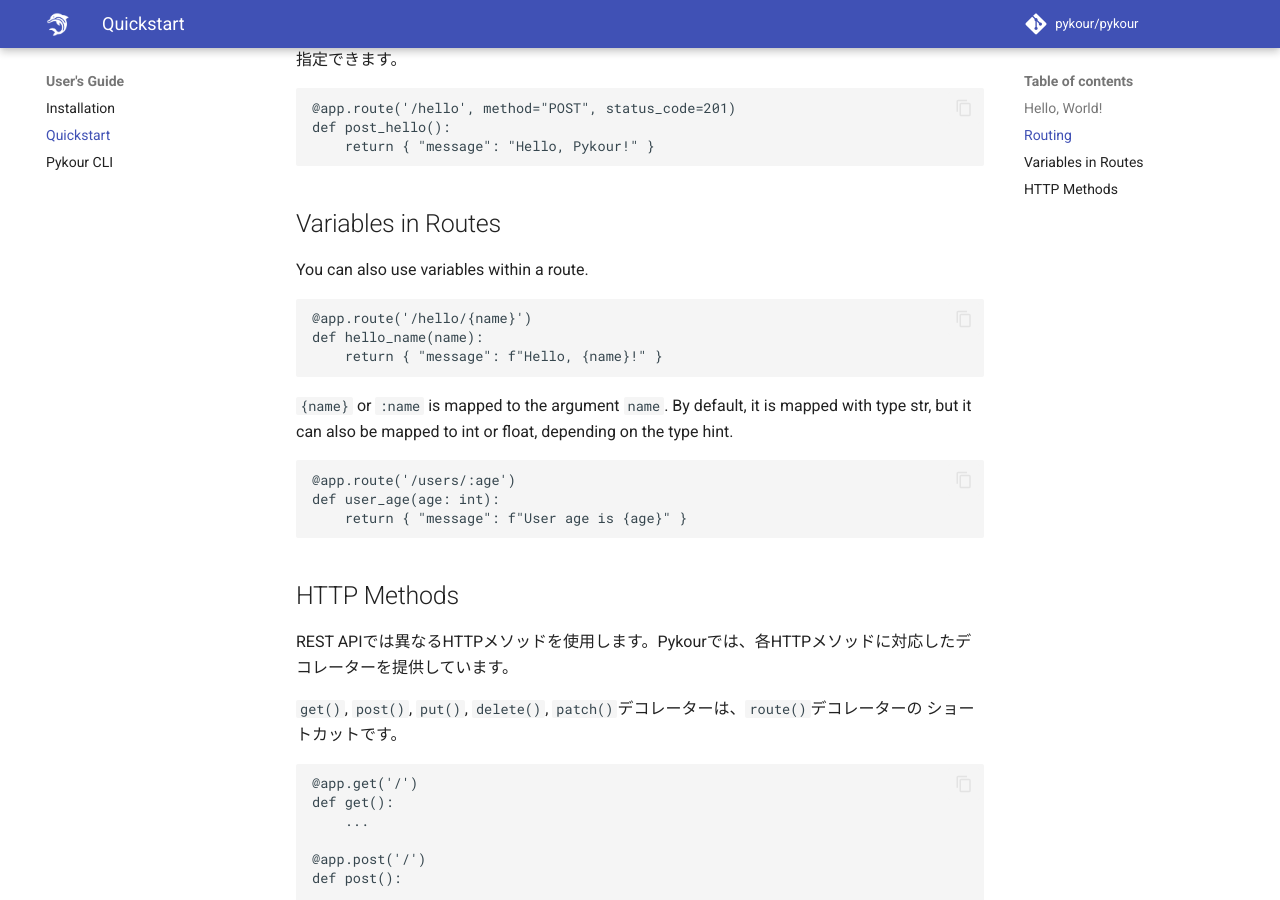
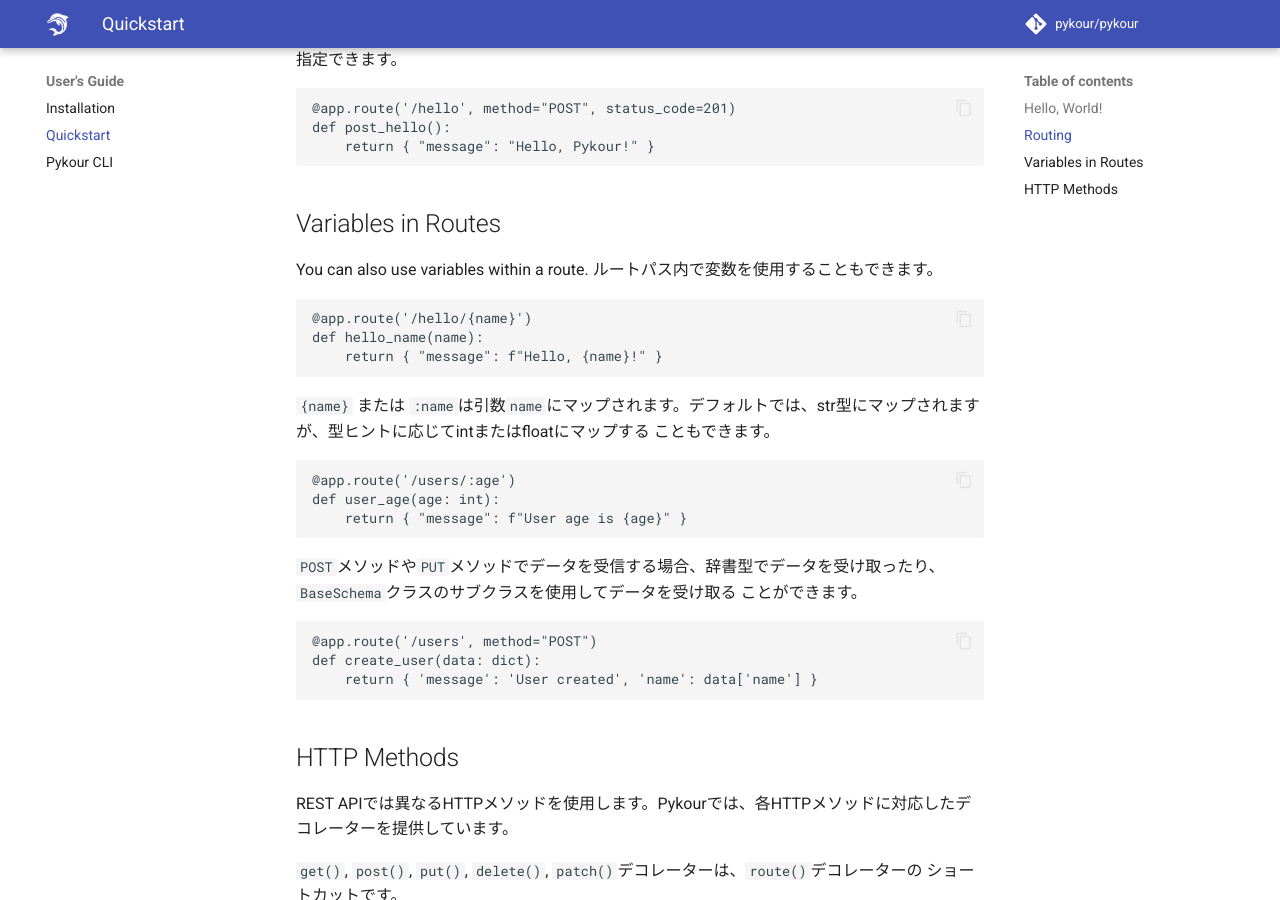
Before and after one commit to pykour/pykour, an MkDocs documentation site: the page built from docs/quickstart.md, in a window 1280 px wide and 900 px high, scrolled down 1583 px. Built offline with MkDocs 1.6.1 and Material for MkDocs 9.7.7, drawn with Linux system fonts in a browser that asks for light colours; comment, search, counter and statistics services are not loaded.

Commit message:
update document

````diff
--- a/docs/quickstart.md
+++ b/docs/quickstart.md
@@ -72,6 +72,7 @@ def post_hello():
 ## Variables in Routes
 
 You can also use variables within a route.
+ルートパス内で変数を使用することもできます。
 
 ```python
 @app.route('/hello/{name}')
@@ -79,14 +80,25 @@ def hello_name(name):
     return { "message": f"Hello, {name}!" }
 ```
 
-`{name}` or `:name` is mapped to the argument `name`. By default, it is mapped with type str, but it can also be mapped
-to int or float, depending on the type hint.
+`{name}` または `:name`は引数`name`にマップされます。デフォルトでは、str型にマップされますが、型ヒントに応じてintまたはfloatにマップする
+こともできます。
+
 
 ```python
 @app.route('/users/:age')
 def user_age(age: int):
     return { "message": f"User age is {age}" }
 ```
+
+`POST`メソッドや`PUT`メソッドでデータを受信する場合、辞書型でデータを受け取ったり、`BaseSchema`クラスのサブクラスを使用してデータを受け取る
+ことができます。
+
+```python
+@app.route('/users', method="POST")
+def create_user(data: dict):
+    return { 'message': 'User created', 'name': data['name'] }
+```
+
 
 ## HTTP Methods
 
@@ -130,6 +142,8 @@ def head():
     ...
 ```
 
-`TRACE`メソッドはセキュリティ上の理由からサポートされていません。`GET`、`POST`、`PUT`、`DELETE`、`PATCH`、`OPTIONS`、`HEAD`メソッドを
+`TRACE`メソッドはセキュリティ上の理由からサポートされていません。
+
+`GET`、`POST`、`PUT`、`DELETE`、`PATCH`、`OPTIONS`、`HEAD`メソッドを
 以外のメソッドは`route()`デコレーターで設定できず、ショートカットデコレーターも提供していません。
 サポートされていないHTTPメソッドでアクセスされた場合は、Pykourは`404 Not Found`ステータスコードを返します。
````
